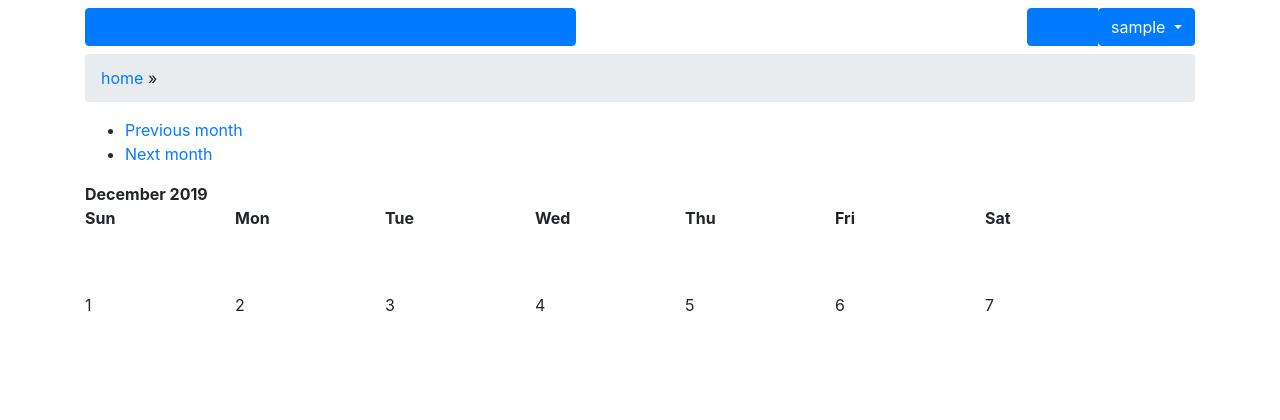
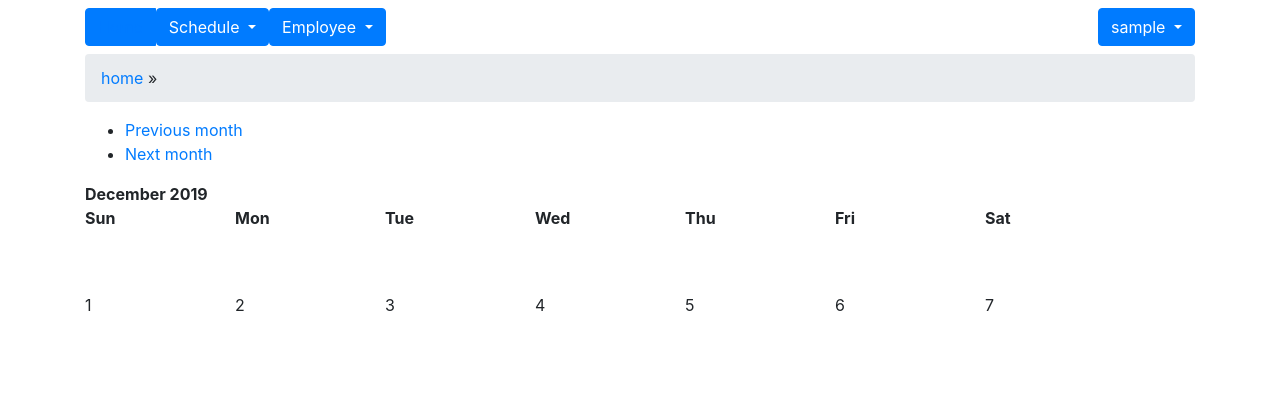
Before and after one commit to abulen/manager, a Django app: page / in a window 1280 px wide. Shown: the top 420 px of the page. Run offline with Django 3.2, Linux system fonts and the light colour scheme; the visitor is signed in with stand-in values (Sample User, id 1); data that the repository does not hold is empty; parts of the project's set-up code (start-up, migrations or seed data) failed here and were passed over; some libraries are stand-ins or nearby versions.

Commit message:
Update navbar

```diff
--- a/manager/templates/base.html
+++ b/manager/templates/base.html
@@ -40,21 +40,40 @@
           {% if user.is_authenticated %}
           <div class="page-header">
               <div class="btn-group float-right" role="group">
-                <!-- Create Schedule -->
-                <button class="btn btn-primary"><a href="{% url 'schedule:schedule-create' %}">Create Schedule</a></button>
-                <!-- View Schedule -->
-                <button class="btn btn-primary"><a href="{% url 'schedule:schedule' %}">View Schedule</a></button>
-                <!-- Add SSW -->
-                <button class="btn btn-primary"><a href="{% url 'schedule:ssw-create' %}">Add SSW</a></button>
-                <!-- Add SSW -->
+
+                <button class="btn btn-primary"><a href="{% url 'schedule:calendar-index' %}">Home</a></button>
+
+                <!-- Schedule -->
+                <div class="dropdown">
+                    <button type="button" class="btn btn-primary dropdown-toggle" data-toggle="dropdown">
+                  Schedule
+                    </button>
+                    <div class="dropdown-menu">
+                        <a href="{% url 'schedule:schedule-create' %}">Create Schedule</a><br>
+                        <a href="{% url 'schedule:schedule' %}">View Schedule</a><br>
+                        <a href="{% url 'schedule:ssw-create' %}">Add SSW</a><br>
+                        <a href="{% url 'schedule:leave-create' %}">Add Leave</a>
+                    </div>
+                </div>
+
+                <!-- Employee -->
+                <div class="dropdown">
+                    <button type="button" class="btn btn-primary dropdown-toggle" data-toggle="dropdown">
+                  Employee
+                    </button>
+                    <div class="dropdown-menu">
+                        <a href="{% url 'employee:create-employee' %}">Add</a>
+                    </div>
+                </div>
+                <!--
                 <button class="btn btn-primary"><a href="{% url 'schedule:leave-create' %}">Add Leave</a></button>
+                -->
               </div>
           </div>
           {% endif %}
 
 
             <div class="btn-group float-right" role="group">
-              <button class="btn btn-primary"><a href="{% url 'schedule:calendar-index' %}">Home</a></button>
 
               {% block userlinks %}
                 {% if user.is_authenticated %}
```
Also changed, not shown: 1 other file.
